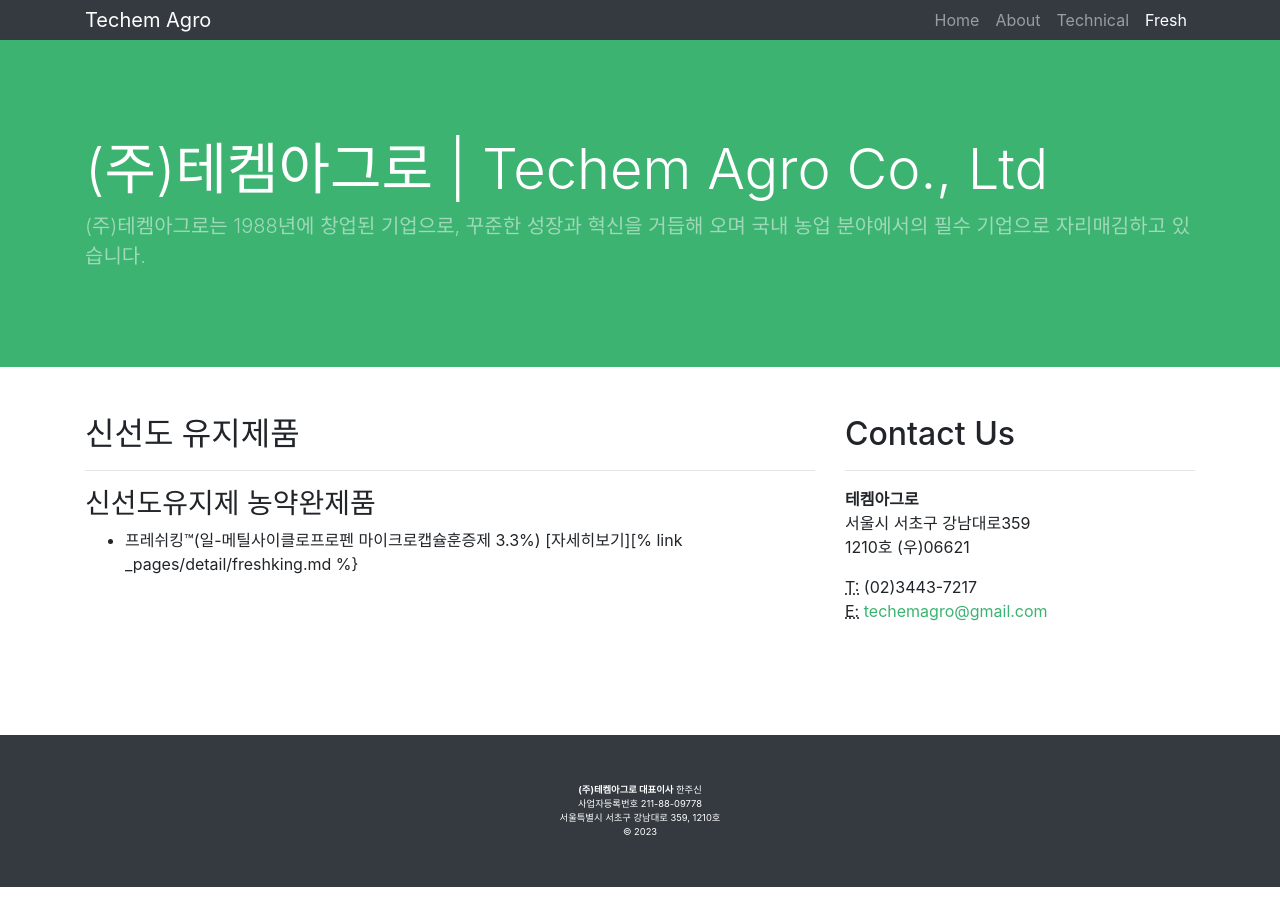
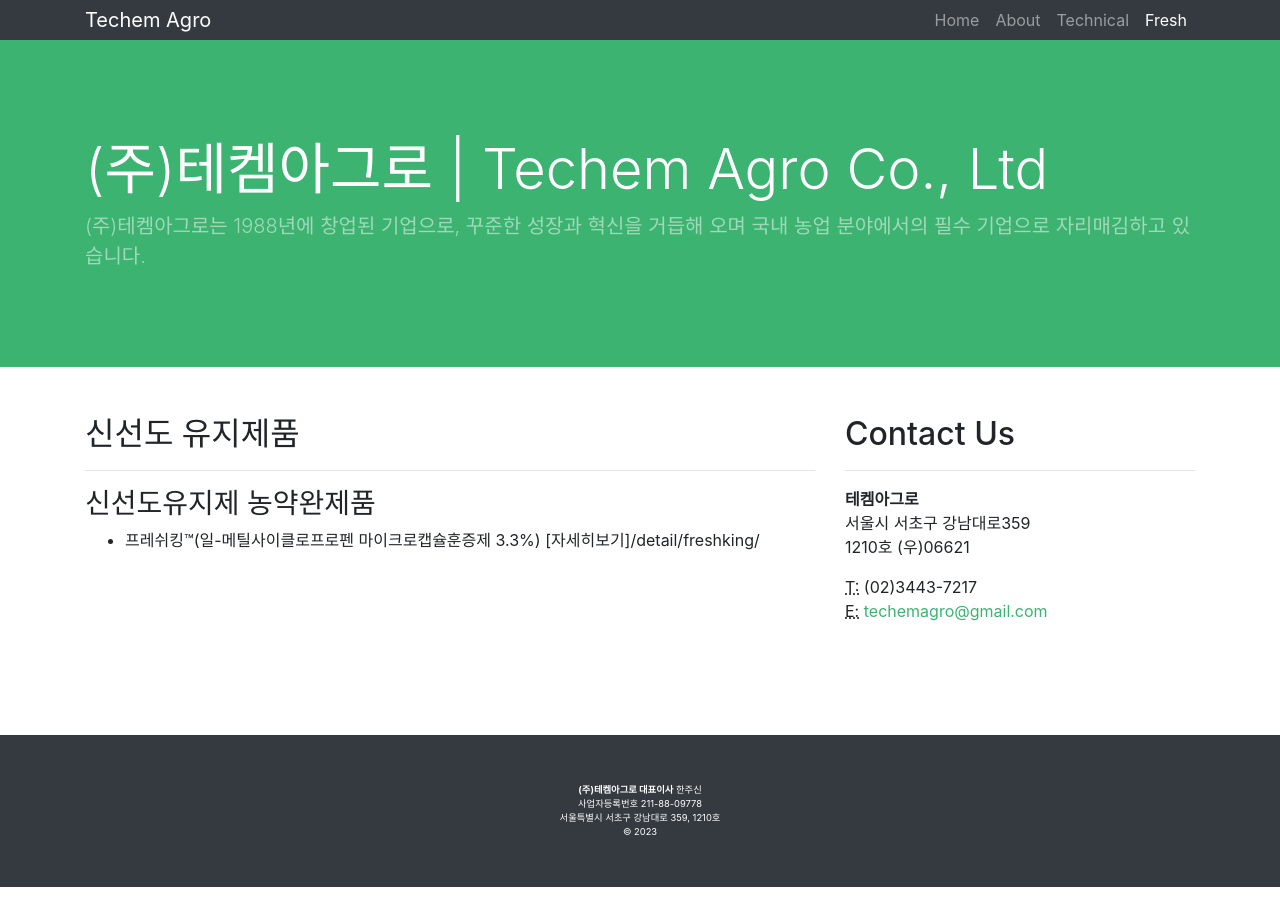
Before and after one commit to techemagro/techemagro.github.io, a Jekyll site: the page built from _pages/fresh.md, in a window 1280 px wide. Built offline with Jekyll 4.4.1, drawn with Linux system fonts in a browser that asks for light colours.

Commit message:
Update fresh.md

```diff
--- a/_pages/fresh.md
+++ b/_pages/fresh.md
@@ -9,4 +9,4 @@
 <hr />
 
 ###  신선도유지제 농약완제품
-- 프레쉬킹&trade;(일-메틸사이클로프로펜 마이크로캡슐훈증제 3.3%) [자세히보기][% link _pages/detail/freshking.md %}
+- 프레쉬킹&trade;(일-메틸사이클로프로펜 마이크로캡슐훈증제 3.3%) [자세히보기]{% link _pages/detail/freshking.md %}
```
